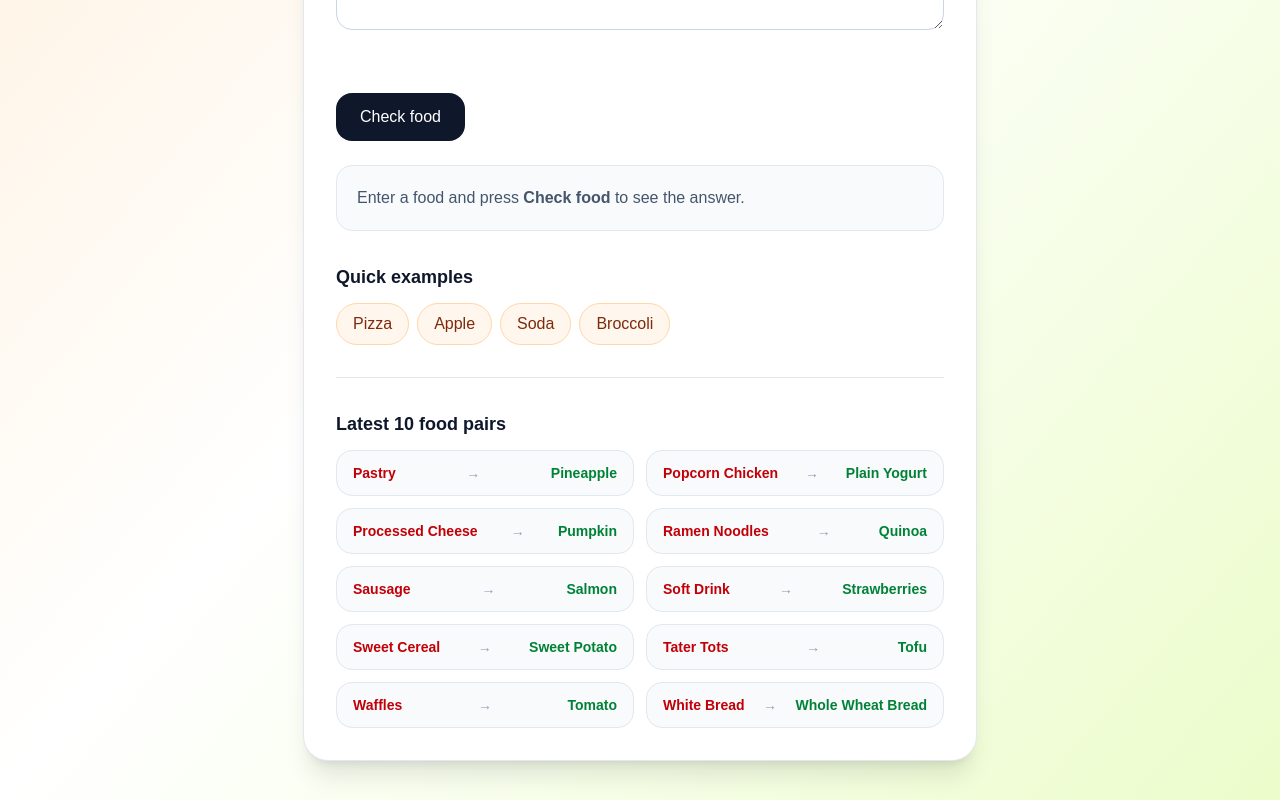
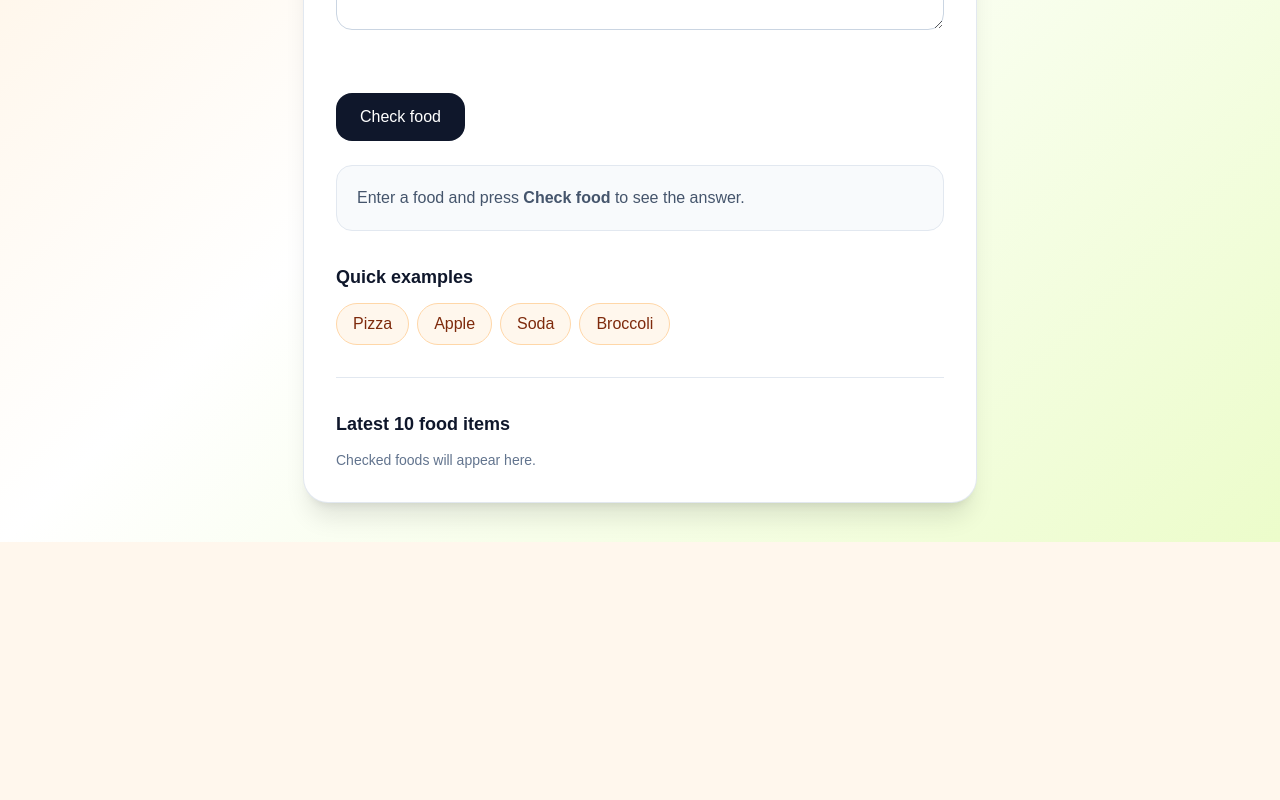
Before and after one commit to ywanglab/JunkFood_or_No_v2, a Next.js app: page / in a window 1280 px wide. Shown: the part 675-1475 px from the top of the page. After the commit the page ends 1217 px from the top, so only its background shows below. Built offline with nearby package versions, Linux system fonts and the light colour scheme.

Commit message:
feat: implement checked foods feature with dynamic display and state management

```diff
--- a/app/page.js
+++ b/app/page.js
@@ -108,11 +108,6 @@ const healthyFoods = [
   'whole wheat bread',
 ];
 
-const foodPairs = junkFoods.map((junkFood, index) => ({
-  junkFood,
-  healthyFood: healthyFoods[index],
-})).slice(-10);
-
 function cleanFoodName(food) {
   return food.trim().toLowerCase();
 }
@@ -205,6 +200,7 @@ export default function Home() {
   const [submittedFood, setSubmittedFood] = useState('');
   const [submittedDescription, setSubmittedDescription] = useState('');
   const [submittedPreparation, setSubmittedPreparation] = useState('');
+  const [checkedFoods, setCheckedFoods] = useState([]);
   const [listeningField, setListeningField] = useState('');
   const [speechMessage, setSpeechMessage] = useState('');
   const [foodImage, setFoodImage] = useState(null);
@@ -221,6 +217,7 @@ export default function Home() {
     setSubmittedFood(food);
     setSubmittedDescription(description);
     setSubmittedPreparation(preparation);
+    addCheckedFood(food, description, preparation);
   }
 
   function tryExample(example) {
@@ -230,6 +227,25 @@ export default function Home() {
     setPreparation('');
     setSubmittedDescription('');
     setSubmittedPreparation('');
+    addCheckedFood(example);
+  }
+
+  function addCheckedFood(foodName, foodDescription = '', foodPreparation = '') {
+    const checkedResult = getFoodResult(foodName, foodDescription, foodPreparation);
+
+    if (!checkedResult) {
+      return;
+    }
+
+    setCheckedFoods((currentFoods) => [
+      {
+        food: foodName.trim(),
+        title: checkedResult.title,
+        emoji: checkedResult.emoji,
+        styles: checkedResult.styles,
+      },
+      ...currentFoods,
+    ].slice(0, 10));
   }
 
   function startVoiceInput(field) {
@@ -536,22 +552,30 @@ export default function Home() {
           </div>
         </div>
 
-        <section className="mt-8 border-t border-slate-200 pt-8 text-left" aria-labelledby="food-pairs-heading">
-          <h2 id="food-pairs-heading" className="text-lg font-black text-slate-900">
-            Latest 10 food pairs
+        <section className="mt-8 border-t border-slate-200 pt-8 text-left" aria-labelledby="checked-foods-heading">
+          <h2 id="checked-foods-heading" className="text-lg font-black text-slate-900">
+            Latest 10 food items
           </h2>
-          <div className="mt-3 grid gap-3 sm:grid-cols-2">
-            {foodPairs.map(({ junkFood, healthyFood }) => (
+          {checkedFoods.length ? (
+            <div className="mt-3 grid gap-3 sm:grid-cols-2">
+              {checkedFoods.map((checkedFood, index) => (
               <div
-                key={`${junkFood}-${healthyFood}`}
-                className="flex items-center justify-between gap-3 rounded-2xl border border-slate-200 bg-slate-50 px-4 py-3 text-sm"
+                key={`${checkedFood.food}-${index}`}
+                className={`flex items-center gap-3 rounded-2xl border px-4 py-3 text-sm ${checkedFood.styles}`}
               >
-                <span className="font-semibold capitalize text-red-700">{junkFood}</span>
-                <span className="text-slate-400" aria-hidden="true">→</span>
-                <span className="text-right font-semibold capitalize text-green-700">{healthyFood}</span>
+                <span className="text-2xl" aria-hidden="true">{checkedFood.emoji}</span>
+                <div className="min-w-0">
+                  <p className="truncate font-bold capitalize">{checkedFood.food}</p>
+                  <p>{checkedFood.title}</p>
+                </div>
               </div>
-            ))}
-          </div>
+              ))}
+            </div>
+          ) : (
+            <p className="mt-3 text-sm text-slate-500">
+              Checked foods will appear here.
+            </p>
+          )}
         </section>
       </section>
     </main>
```
